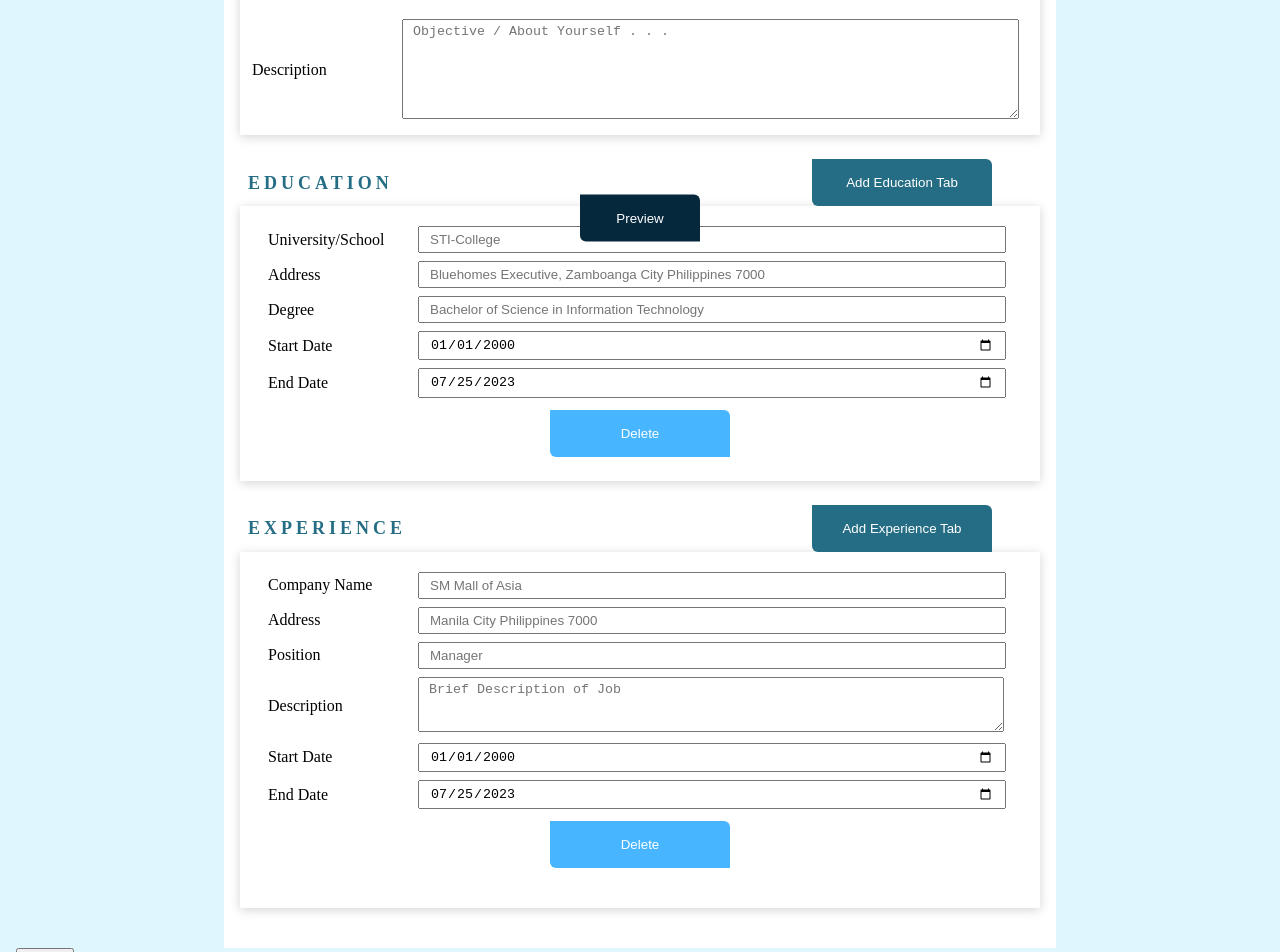
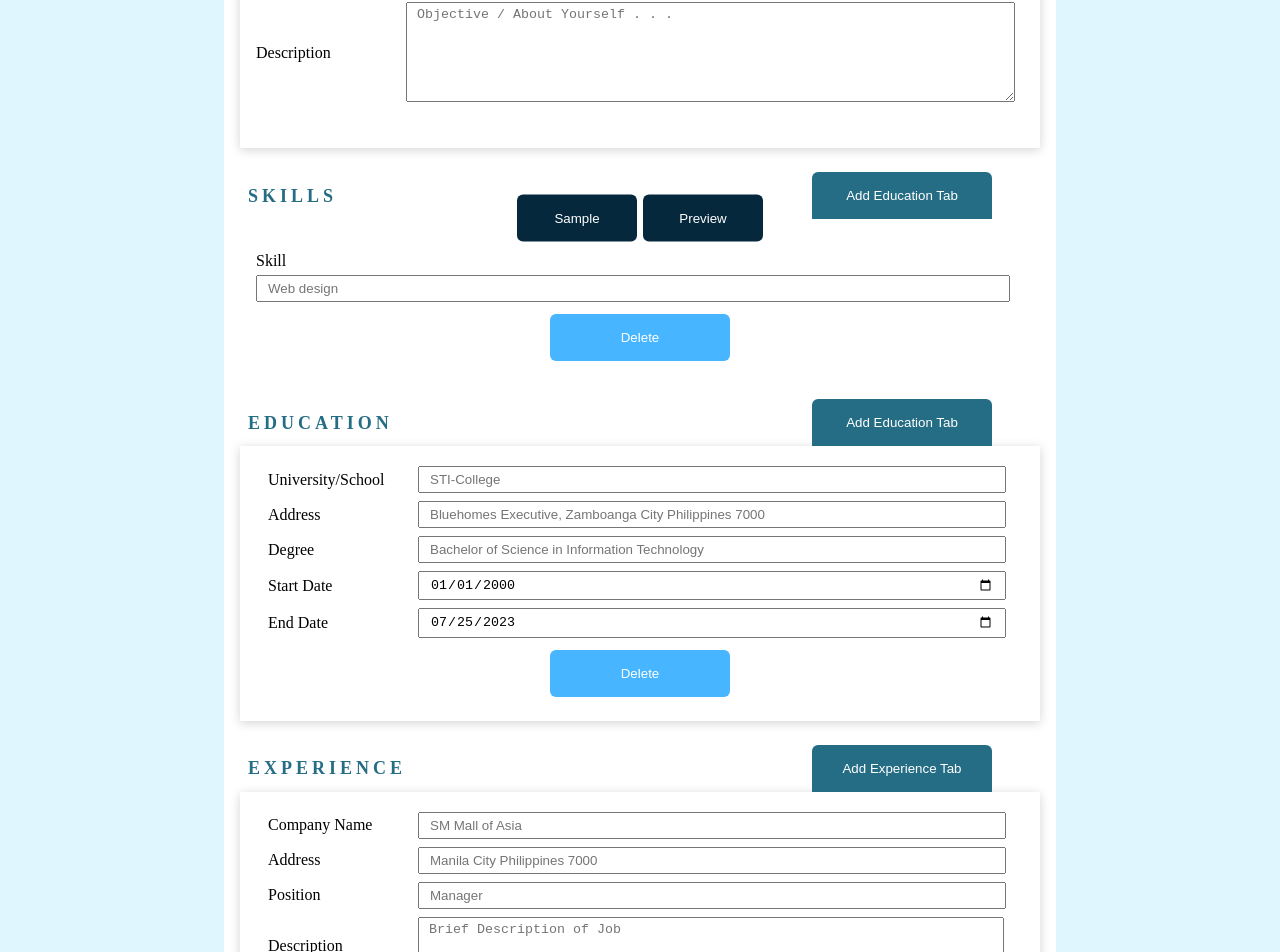
Before and after one commit to samir-ahajin/cv-creator, a React (Vite) app: page / in a window 1280 px wide. Shown: the part 529-1481 px from the top of the page. Built offline with nearby package versions, Linux system fonts and the light colour scheme.

Commit message:
added a new info input skills and edited the preview page tomorrow need to update the design,print,button design and output

```diff
--- a/src/App.css
+++ b/src/App.css
@@ -24,7 +24,35 @@ select :first-child {
   background-color: #256d85;
   border-style: none;
   justify-content: center;
-  border-radius: 0px 6px;
+  border-radius: 6px;
+}
+
+.add {
+  border-radius: 6px 6px 0px 0px !important;
+  transition: text-decoration 300ms, text-underline-offset 300ms, color 300ms;
+}
+
+.add:hover {
+  color: #06283d;
+  background-color: white;
+  box-shadow: 0px -8px 6px #d4d4d4;
+  text-decoration: underline;
+  font-weight: bold;
+  text-underline-offset: 0.4rem;
+  text-decoration-thickness: 2px;
+  animation: 0.5s offset-line;
+  transition: font-weight 300ms;
+}
+@keyframes offset-line {
+  from {
+    opacity: 0.2;
+    text-underline-offset: 0.8rem;
+  }
+
+  to {
+    opacity: 1;
+    text-underline-offset: 0.4rem;
+  }
 }
 .delete {
   background-color: #47b5ff !important;
@@ -85,8 +113,8 @@ select :first-child {
   min-width: 40px;
   padding: 1rem;
   color: white;
-  background-color: #256d85;
-  border-radius: 0px 6px;
+  background-color: #47b5ff;
+  border-radius: 6px;
 }
 #personal-info .picture {
   display: flex;
@@ -154,25 +182,6 @@ select :first-child {
 
 /*End for education and experience section*/
 
-/*#final {
-  position: fixed;
-  top: 50%;
-  left: 50%;
-  transform: translate(-50%, -50%);
-  background-color: white;
-  padding: 50px;
-  z-index: 1000;
-}
-#overlay {
-  position: fixed;
-  top: 0;
-  left: 0;
-  right: 0;
-  bottom: 0;
-  background-color: rgba(0, 0, 0, 0.7);
-  z-index: 1000;
-}*/
-
 @media only screen and (max-width: 650px) {
   #personal-info {
     justify-items: center;
@@ -207,3 +216,72 @@ select :first-child {
     padding-right: 0;
   }
 }
+#buttons {
+  z-index: 2000;
+}
+#page {
+  position: fixed;
+  top: 50%;
+  left: 50%;
+  transform: translate(-50%, -50%);
+  background-color: white;
+  width: 210mm;
+  min-height: 297mm;
+  padding: 20mm;
+  margin: 10mm auto;
+  border: 1px #d3d3d3 solid;
+  border-radius: 5px;
+  background: white;
+  box-shadow: 0 0 5px rgba(0, 0, 0, 0.1);
+  z-index: 1000;
+  animation: 0.5s show alternate;
+  transition: transform 0.3s ease-in-out, opacity 0.4s ease;
+}
+
+.subpage {
+  padding: 1cm;
+  border: 5px red solid;
+  height: 257mm;
+}
+
+#overlay {
+  position: fixed;
+  top: 0;
+  left: 0;
+  right: 0;
+  bottom: 0;
+  background-color: rgba(0, 0, 0, 0.7);
+  z-index: 1000;
+}
+@page {
+  size: A4;
+  margin: 0;
+}
+@media print {
+  html,
+  body {
+    width: 210mm;
+    height: 257mm;
+  }
+  .page {
+    margin: 0;
+    border: initial;
+    border-radius: initial;
+    width: initial;
+    min-height: initial;
+    box-shadow: initial;
+    background: initial;
+    page-break-after: always;
+  }
+}
+
+@keyframes show {
+  from {
+    transition: transform 0.3s ease-in-out, opacity 0.4s ease;
+    transform: translate(-50%, -100%);
+  }
+
+  to {
+    transform: translate(-50%, -50%);
+  }
+}
--- a/src/App.jsx
+++ b/src/App.jsx
@@ -1,6 +1,7 @@
 import { useState } from "react";
 import { createPortal } from "react-dom";
 import PersonalInfoSection from "./components/PersonInfo";
+import Skills from "./components/Skills";
 import EducationSection from "./components/EducationInfo";
 import ExperienceSection from "./components/ExperienceInfo";
 import Preview from "./components/Preview";
@@ -11,7 +12,7 @@ import "./App.css";
 import exampleImage1 from "./assets/exampleImage1.jpg";
 
 function App() {
-  const [showModal, setShowModal] = useState(true);
+  const [showModal, setShowModal] = useState(false);
 
   const [personalInfoData, setPersonalInfoData] = useState({
     firstName: "",
@@ -24,6 +25,9 @@ function App() {
     image: "",
     description: "",
   });
+  const [skillsData, setSkillsData] = useState([
+    { id: uuidv4(), description: "" },
+  ]);
   const [educationData, setEducationData] = useState([
     {
       id: uuidv4(),
@@ -34,7 +38,6 @@ function App() {
       to: moment().format("YYYY-MM-DD"),
     },
   ]);
-
   const [experienceData, setExperienceData] = useState([
     {
       id: uuidv4(),
@@ -64,22 +67,28 @@ function App() {
         }
         tmpStorage[e.target.id] = data;
         setPersonalInfoData({ ...tmpStorage });
-        console.log(personalInfoData);
+
         break;
-
+      case "skills":
+        tmpStorage = [...skillsData];
+        tmpStorage[i][e.target.name] = e.target.value;
+        setSkillsData(tmpStorage);
+        console.log(skillsData);
+        break;
       case "educ":
         tmpStorage = [...educationData];
         tmpStorage[i][e.target.name] = e.target.value;
         setEducationData(tmpStorage);
-        console.log(educationData);
+
         break;
 
       case "exp":
         tmpStorage = [...experienceData];
         tmpStorage[i][e.target.name] = e.target.value;
         setExperienceData(tmpStorage);
-        console.log(experienceData);
+
         break;
+
       default:
         break;
     }
@@ -100,6 +109,8 @@ function App() {
           to: moment().format("YYYY-MM-DD"),
         },
       ]);
+    } else if (tabData === "skills") {
+      setSkillsData([...skillsData, { id: uuidv4(), description: "" }]);
     } else if (tabData === "exp") {
       setExperienceData([
         ...experienceData,
@@ -121,6 +132,11 @@ function App() {
       tmpStorage = [...educationData];
       tmpStorage.splice(i, 1);
       setEducationData(tmpStorage);
+    } else if (dataInfo === "skills") {
+      console.log("hello");
+      tmpStorage = [...skillsData];
+      tmpStorage.splice(i, 1);
+      setSkillsData(tmpStorage);
     } else if (dataInfo === "exp") {
       tmpStorage = [...experienceData];
       tmpStorage.splice(i, 1);
@@ -130,17 +146,14 @@ function App() {
   //show the final output data and modal
   const handleSubmit = (e) => {
     e.preventDefault();
-
+    console.log(e.target.id);
     setfinalCVInfo([
       {
         ...personalInfoData,
       },
-      {
-        ...educationData,
-      },
-      {
-        ...experienceData,
-      },
+      [...skillsData],
+      [...educationData],
+      [...experienceData],
     ]);
     setShowModal(true);
   };
@@ -152,21 +165,54 @@ function App() {
 
   //Add a sample cv
   const generateCV = () => {
-    let tmpStorage;
-    tmpStorage = personalInfoData;
+    setShowModal(false);
 
     setPersonalInfoData({
       firstName: "Samir",
       lastName: "ahajin",
       age: "27",
-      gender: "",
-      address:
-        "Bluehomes, Zamora Drive, Cabatangan Zamboanga City,Zamboanga City Philippines",
+      gender: "Male",
+      address: "Bluehomes, Zamora Drive, Cabatangan Zamboanga City, PH 3000",
       contactNumber: "+639603208784",
       email: "samirahajin@gmail.com",
-      image: "",
+      image: exampleImage1,
       description: "Knows Web Design and Graphic Design",
     });
+    setSkillsData([
+      {
+        id: uuidv4(),
+        description:
+          "Web Design using the following: REACT.js, CSS/SaSS, Javascript, and Node.js",
+      },
+      {
+        id: uuidv4(),
+        description: "Can create a intermediate 3D Design using Blender",
+      },
+      { id: uuidv4(), description: "Logo Design using Adobe Illustrator." },
+      { id: uuidv4(), description: "Graphic Design using Adobe Phosotoshop" },
+    ]);
+    setEducationData([
+      {
+        id: uuidv4(),
+        universityName: "STI College-Zamboanga",
+        educationAddress: "Gov. Lim Avenue, Zamboanga City",
+        degree: "Bachelor of Science in Information Technology",
+        from: "2012-04-27",
+        to: "2016-04-27",
+      },
+    ]);
+    setExperienceData([
+      {
+        id: uuidv4(),
+        companyName: "Bureau of Customs",
+        experienceAddress: "Port of Zamboanga, Zamboanga City",
+        position: "Administrative Services Assistant",
+        experienceDescription:
+          "File management and create a weekly-basis report",
+        from: "2020-04-20",
+        to: "2020-10-20",
+      },
+    ]);
   };
 
   //RETURN START HERE ! ! !
@@ -176,14 +222,7 @@ function App() {
         <div>
           <h1 id="title">CV-CREATOR</h1>{" "}
         </div>
-        <button
-          className="btn"
-          onClick={() => {
-            generateCV();
-          }}
-        >
-          Sample
-        </button>
+
         {/*Start of form*/}
         <form
           onSubmit={(e) => {
@@ -199,6 +238,37 @@ function App() {
           />
 
           {/* Education section addTab educStorage ondataChange deleteData*/}
+          {/*Skills Section*/}
+          <div className="header">
+            <div>
+              <h1>SKILLS</h1>
+            </div>
+            <div>
+              <button
+                className="btn add"
+                onClick={(e) => {
+                  addTab(e, "skills");
+                }}
+              >
+                {" "}
+                Add Education Tab
+              </button>
+            </div>
+          </div>
+          <ul>
+            {skillsData.map((skill, index) => (
+              <li key={skill.id}>
+                <Skills
+                  skills={skill}
+                  index={index}
+                  onDataChange={onDataChange}
+                  deleteTab={deleteTab}
+                />
+              </li>
+            ))}
+          </ul>
+
+          {/*Education Section*/}
 
           <div className="header">
             <div>
@@ -206,7 +276,7 @@ function App() {
             </div>
             <div>
               <button
-                className="btn"
+                className="btn add"
                 onClick={(e) => {
                   addTab(e, "educ");
                 }}
@@ -237,7 +307,7 @@ function App() {
             </div>
             <div>
               <button
-                className="btn"
+                className="btn add"
                 onClick={(e) => {
                   addTab(e, "exp");
                 }}
@@ -259,14 +329,24 @@ function App() {
               </li>
             ))}
           </ul>
-          {/* End of form*/}
+
           {/* Submitting the form after fill up*/}
           <div id="preview">
-            <button className="btn" type="submit">
+            <button
+              className="btn"
+              onClick={() => {
+                generateCV();
+              }}
+              type="button"
+            >
+              Sample
+            </button>
+            <button id="show" className="btn" type="submit">
               Preview
             </button>
           </div>
         </form>
+        {/* End of form*/}
 
         {/*Modal con*/}
         {showModal &&
--- a/src/components/EducationInfo.jsx
+++ b/src/components/EducationInfo.jsx
@@ -8,7 +8,7 @@ export default function EducationSection({
 }) {
   return (
     <>
-      <div id="education">
+      <div id="education" className="padd">
         <div className="grid-item">
           <div>
             <label htmlFor="universityName">University/School</label>
--- a/src/components/ExperienceInfo.jsx
+++ b/src/components/ExperienceInfo.jsx
@@ -8,7 +8,7 @@ export default function ExperienceSection({
 }) {
   return (
     <>
-      <div id="experience">
+      <div id="experience" className="padd">
         <div className="grid-item">
           <div>
             <label htmlFor="companyName">Company Name</label>
--- a/src/components/PersonInfo.jsx
+++ b/src/components/PersonInfo.jsx
@@ -7,7 +7,7 @@ export default function PersonalInfo({ onDataChange, personalInfoData }) {
 
   return (
     <>
-      <div id="personal-info">
+      <div id="personal-info" className="padd">
         <div className="picture pgrid-1">
           <input
             id="image"
--- a/src/components/Preview.jsx
+++ b/src/components/Preview.jsx
@@ -1,11 +1,44 @@
+import { months } from "moment/moment";
+
 export default function Preview({ showModal, closeModal, finalCVInfo }) {
   if (!showModal) return null;
 
+  let personalInfo = finalCVInfo[0];
+  const skills = finalCVInfo[1].map((skill) => (
+    <li key={skill.id}>-{" " + skill.description}</li>
+  ));
+  const education = finalCVInfo[2].map((educ) => (
+    <li key={educ.id}>
+      <ul>
+        <li>{educ.universityName}</li>
+        <li>{educ.degree}</li>
+        <li>{educ.educationAddress}</li>
+
+        <li>{dateToString(educ.from) + " - " + dateToString(educ.to)}</li>
+      </ul>
+    </li>
+  ));
+  const experience = finalCVInfo[3].map((exp) => (
+    <li key={exp.id}>
+      <ul>
+        <li>{exp.companyName}</li>
+        <li>{exp.position}</li>
+        <li>{exp.experienceAddress}</li>
+        <li>{dateToString(exp.from) + " - " + dateToString(exp.to)}</li>
+
+        <li>
+          <span>Job Description:</span>
+          {" " + exp.experienceDescription}
+        </li>
+      </ul>
+    </li>
+  ));
   return (
     <>
       <div id="modal">
         <div id="overlay"></div>
-        <div id="final">
+        <div id="page">
+          <div id="buttons">
             <button
               onClick={(e) => {
                 closeModal(e);
@@ -13,9 +46,74 @@ export default function Preview({ showModal, closeModal, finalCVInfo }) {
             >
               Cancel
             </button>
-          <p>{JSON.stringify(finalCVInfo)}</p>
+            <button
+              onClick={() => {
+                window.print();
+              }}
+            >
+              Print
+            </button>
+          </div>
+
+          <div className="subpage">
+            <div>
+              <ul>
+                <li>
+                  {personalInfo.firstName.toUpperCase() +
+                    " " +
+                    personalInfo.lastName.toUpperCase()}
+                </li>
+                <li>{personalInfo.email}</li>
+                <li>{personalInfo.contactNumber}</li>
+
+                <li>
+                  {
+                    <img
+                      src={personalInfo.image}
+                      width="100px"
+                      alt="Profile Picture"
+                    />
+                  }
+                </li>
+              </ul>
+              <hr />
+
+              <h1>PERSONAL INFORMATION:</h1>
+              <ul>
+                <li>
+                  <span>Gender:</span>
+                  {" " + personalInfo.gender}
+                </li>
+                <li>
+                  <span>Age:</span>
+                  {" " + personalInfo.age}
+                </li>
+                <li>
+                  <span>Permanent Address:</span>
+                  {" " + personalInfo.address}
+                </li>
+              </ul>
+              <h1>SKILLS:</h1>
+              <ul>{skills}</ul>
+              <h1>EDUCATION:</h1>
+              <ul>{education}</ul>
+              <h1>EXPERIENCE:</h1>
+              <ul>{experience}</ul>
+            </div>
+            <br />
+          </div>
         </div>
       </div>
     </>
   );
 }
+
+function dateToString(value) {
+  let date = new Date(value);
+  const full = date.toLocaleString("default", {
+    month: "long",
+    day: "2-digit",
+    year: "numeric",
+  });
+  return full;
+}
--- /dev/null
+++ b/src/components/Skills.jsx
@@ -0,0 +1,35 @@
+export default function Skills({ skills, index, onDataChange, deleteTab }) {
+  return (
+    <>
+      <div id="skills" className="padd">
+        <div className="grid-item">
+          <div>
+            <label htmlFor={"description"}>Skill</label>
+          </div>
+          <div>
+            <input
+              name={"description"}
+              placeholder="Web design"
+              value={skills.description}
+              type="text"
+              onChange={(e) => {
+                onDataChange(e, index, "skills");
+              }}
+              required
+            />
+          </div>
+        </div>
+        <div className="center">
+          <button
+            className="delete btn"
+            onClick={() => {
+              deleteTab(index, "skills");
+            }}
+          >
+            Delete
+          </button>
+        </div>
+      </div>
+    </>
+  );
+}
--- a/src/index.css
+++ b/src/index.css
@@ -14,6 +14,9 @@ body {
   width: 100%;
   max-width: 800px;
   min-width: 200px;
+}
+.padd {
+  padding: 30px 4px;
 }
 .center {
   display: flex;
```
Lines whose indentation alone changed are shown as unchanged.
